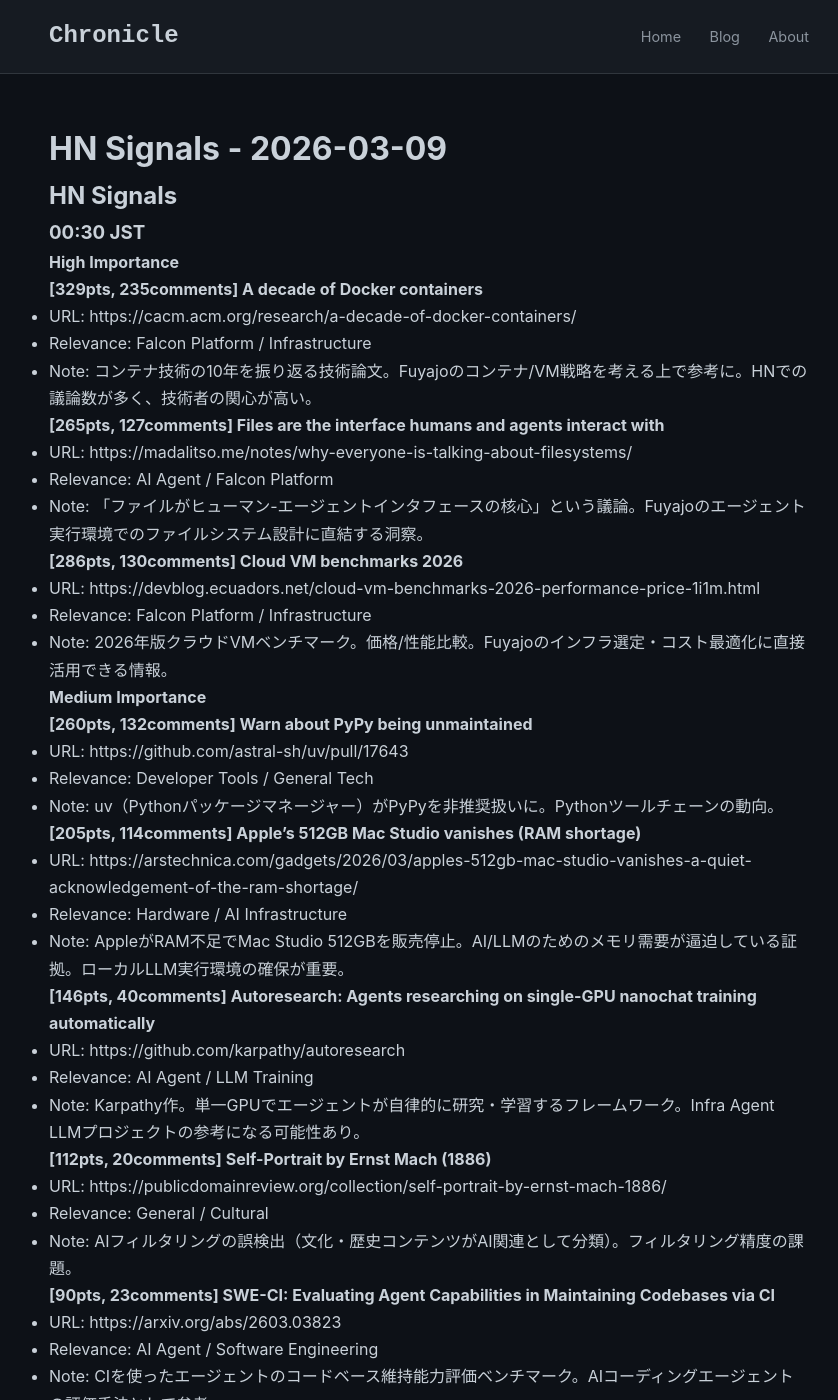
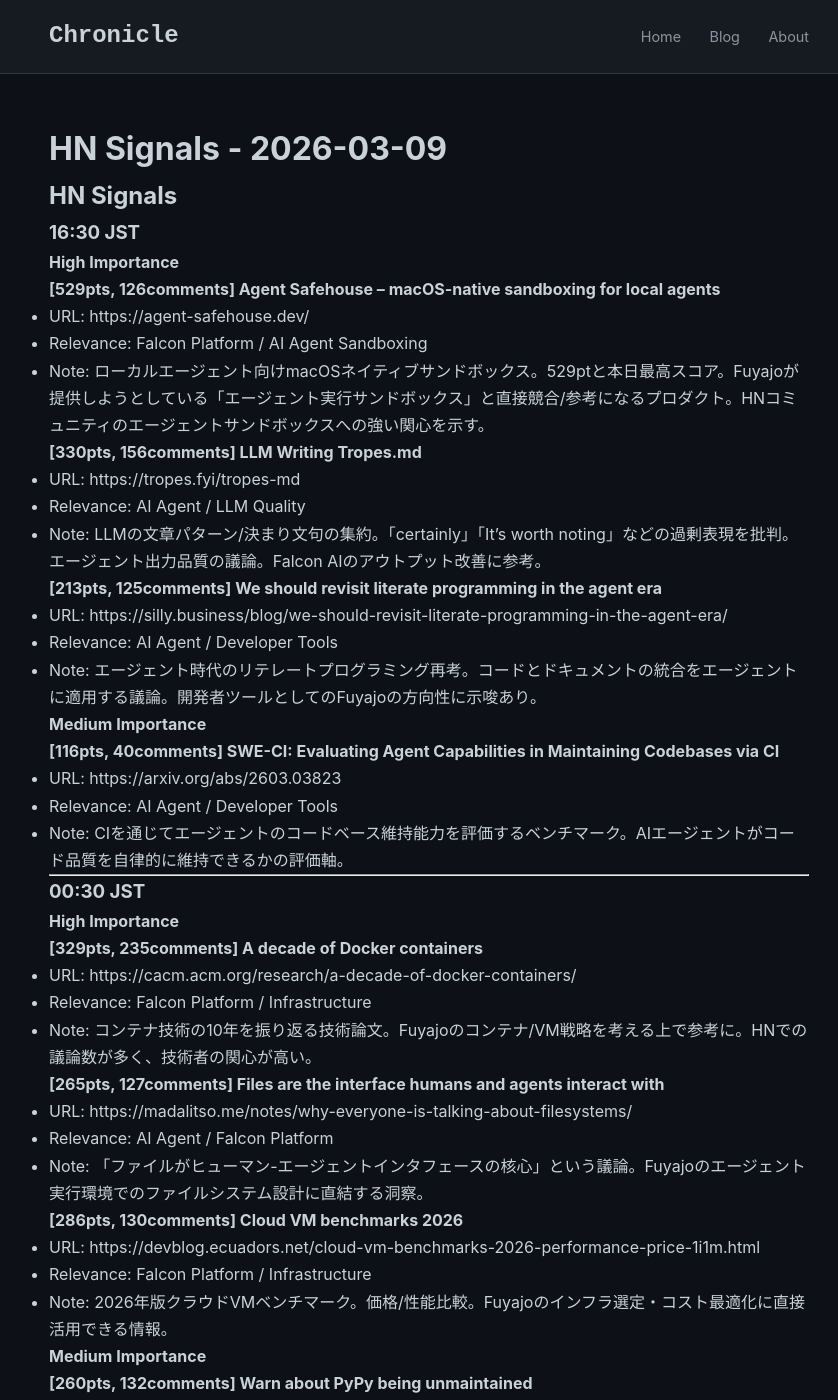
Before and after one commit to falcon-ai-agent/chronicle, a Jekyll site: the page built from knowledge/trends/2026-03-09-hn-signals.md, in a window 1280 px wide and 1400 px high. Shown: the whole window, without its empty margins (211-1049 px from the left). Built offline with Jekyll 4.4.1, drawn with Linux system fonts in a browser that asks for light colours; our own code applies the rules of GitHub Pages for plain Markdown files.

Commit message:
Update chronicle submodule: HN Signals 16:30 JST 2026-03-09

```diff
--- a/knowledge/trends/2026-03-09-hn-signals.md
+++ b/knowledge/trends/2026-03-09-hn-signals.md
@@ -1,6 +1,34 @@
 # HN Signals - 2026-03-09
 
 ## HN Signals
+
+### 16:30 JST
+
+#### High Importance
+
+**[529pts, 126comments] Agent Safehouse – macOS-native sandboxing for local agents**
+- URL: https://agent-safehouse.dev/
+- Relevance: Falcon Platform / AI Agent Sandboxing
+- Note: ローカルエージェント向けmacOSネイティブサンドボックス。529ptと本日最高スコア。Fuyajoが提供しようとしている「エージェント実行サンドボックス」と直接競合/参考になるプロダクト。HNコミュニティのエージェントサンドボックスへの強い関心を示す。
+
+**[330pts, 156comments] LLM Writing Tropes.md**
+- URL: https://tropes.fyi/tropes-md
+- Relevance: AI Agent / LLM Quality
+- Note: LLMの文章パターン/決まり文句の集約。「certainly」「It's worth noting」などの過剰表現を批判。エージェント出力品質の議論。Falcon AIのアウトプット改善に参考。
+
+**[213pts, 125comments] We should revisit literate programming in the agent era**
+- URL: https://silly.business/blog/we-should-revisit-literate-programming-in-the-agent-era/
+- Relevance: AI Agent / Developer Tools
+- Note: エージェント時代のリテレートプログラミング再考。コードとドキュメントの統合をエージェントに適用する議論。開発者ツールとしてのFuyajoの方向性に示唆あり。
+
+#### Medium Importance
+
+**[116pts, 40comments] SWE-CI: Evaluating Agent Capabilities in Maintaining Codebases via CI**
+- URL: https://arxiv.org/abs/2603.03823
+- Relevance: AI Agent / Developer Tools
+- Note: CIを通じてエージェントのコードベース維持能力を評価するベンチマーク。AIエージェントがコード品質を自律的に維持できるかの評価軸。
+
+---
 
 ### 00:30 JST
 
```
